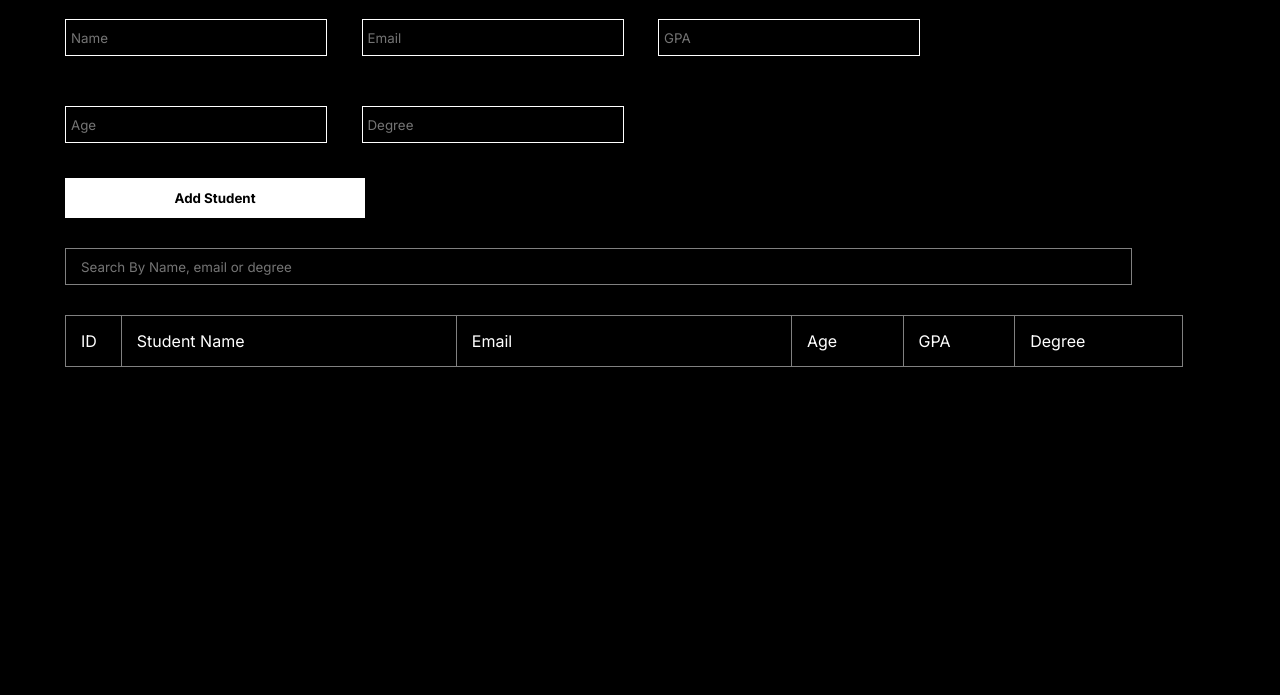
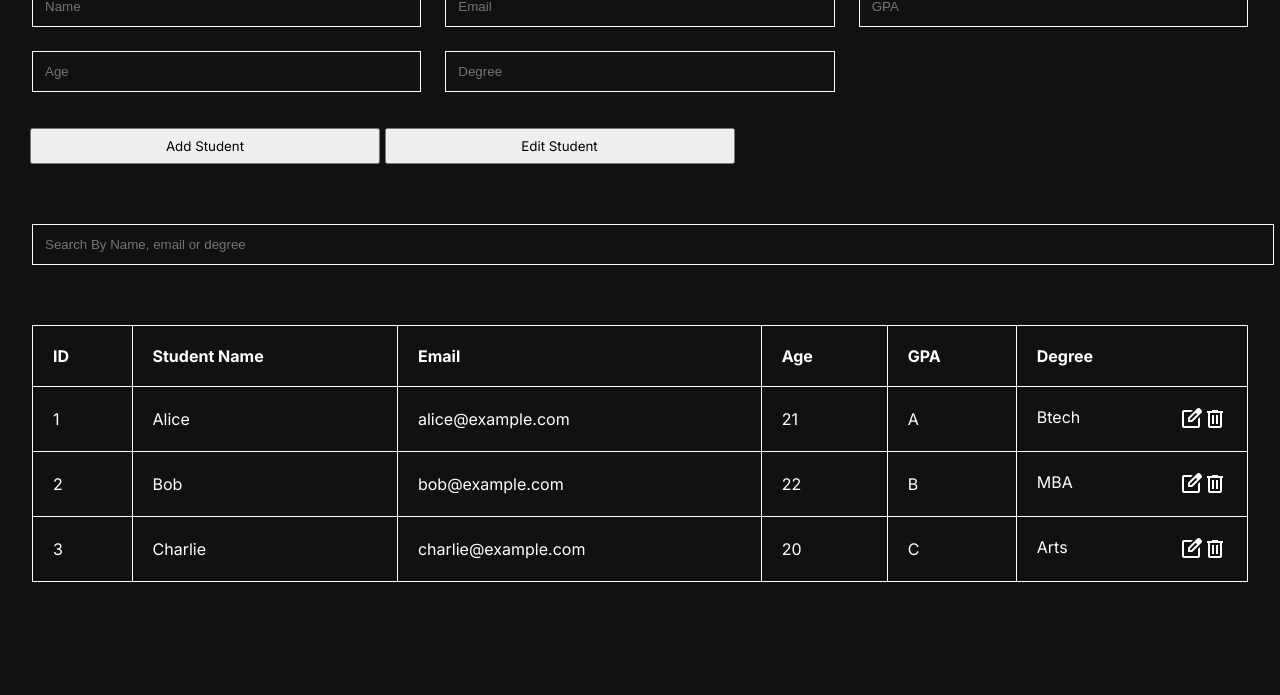
Before and after one commit to PRASHIL3108/f2-contest-2-aug, a plain HTML site: page index.html in a window 1280 px wide. Shown: the part 105-800 px from the top of the page. Drawn offline with nearby package versions, Linux system fonts and the light colour scheme.

Commit message:
Add files via upload

```diff
--- a/index.html
+++ b/index.html
@@ -4,60 +4,61 @@
     <meta charset="UTF-8" />
     <meta name="viewport" content="width=device-width, initial-scale=1.0" />
     <title>Document</title>
-    <link rel="stylesheet" href="style.css" />
+    <link rel="stylesheet" href="styles.css" />
     <link
       rel="stylesheet"
-      href="https://cdnjs.cloudflare.com/ajax/libs/font-awesome/5.15.4/css/all.min.css"
+      href="https://fonts.googleapis.com/css2?family=Material+Symbols+Outlined:opsz,wght,FILL,GRAD@20..48,100..700,0..1,-50..200"
+    />
+    <link
+      rel="stylesheet"
+      href="https://fonts.googleapis.com/css2?family=Material+Symbols+Outlined:opsz,wght,FILL,GRAD@20..48,100..700,0..1,-50..200"
     />
   </head>
   <body>
-    <div class="form">
+    <header>
       <h1>Student Management CRUD</h1>
-      <form class="student-form">
-        <input id="name" type="text" placeholder="Name" required/>
-        <input id="email" type="email" placeholder="Email" required/>
-        <input id="gpa" type="number" placeholder="GPA" min="0" required/>
-        <input id="age" type="number" placeholder="Age" min="1" required/>
-        <input id="degree" type="text" placeholder="Degree" required/>
-      </form>
-      <button id="btn">Add Student</button>
-    </div>
+    </header>
+    <section class="inputs">
+        <form>
+        <section>
+        <div class="inputElements">
+          <input required type="text" placeholder="Name" class="inputBox" id="name"/>
+          <input required type="email" placeholder="Email" class="inputBox" id="email"/>
+          <input required type="text" placeholder="GPA" class="inputBox" id="gpa" />
+          <input required type="number" placeholder="Age" class="inputBox" id="age" />
+          <input required type="text" placeholder="Degree" class="inputBox" id="degree" />
+        </div>
+        </section>
+        <section>
+            <button type="submit" class="addButton add">Add Student</button>
+            <button type="submit" class="addButton edit" onclick="saveEdit()">Edit Student</button>
+        </section>
+        </form>
 
-    <div class="searchbar">
-      <form>
+    </section>
+    <main>
+      <section class="searchSection">
         <input
-          id="search"
+          class="searchBar inputBox"
           type="text"
           placeholder="Search By Name, email or degree"
-          autocomplete="off"
-          autocomplete="new-password"
         />
-      </form>
-    </div>
+      </section>
+      <section class="table">
+        <table>
+          <tr>
+            <th>ID</th>
+            <th>Student Name</th>
+            <th>Email</th>
+            <th>Age</th>
+            <th>GPA</th>
+            <th>Degree</th>
+          </tr>
 
-    <div class="table">
-      <table class="studenttable">
-        <thead>
-          <td>ID</td>
-          <td>Student Name</td>
-          <td>Email</td>
-          <td>Age</td>
-          <td>GPA</td>
-          <td>Degree</td>
-        </thead>
-        <tbody>
-          <tr>
-            <!-- <td>1</td>
-                        <td> Alice</td>
-                        <td>alice@gmail.com</td>
-                        <td>21</td>
-                        <td>9</td>
-                        <td>btech</td> -->
-          </tr>
-        </tbody>
-      </table>
-    </div>
+        </table>
+      </section>
+    </main>
 
-    <script src="script.js"></script>
+    <script src="index.js"></script>
   </body>
 </html>
--- /dev/null
+++ b/index.js
@@ -0,0 +1,177 @@
+const students = [
+  {
+    ID: 1,
+    name: 'Alice',
+    age: 21,
+    grade: 'A',
+    degree: 'Btech',
+    email: 'alice@example.com'
+  },
+  {
+    ID: 2,
+    name: 'Bob',
+    age: 22,
+    grade: 'B',
+    degree: 'MBA',
+    email: 'bob@example.com'
+  },
+  {
+    ID: 3,
+    name: 'Charlie',
+    age: 20,
+    grade: 'C',
+    degree:'Arts',
+    email: 'charlie@example.com'
+  }
+];
+
+
+const tableElement = document.getElementsByTagName("table")[0];
+const addButtonElement = document.querySelector(".add");
+const editButtonElement = document.querySelector(".edit");
+renderStudents();
+addButtonElement.addEventListener("click", updateTable);
+
+
+let currentEditIndex ;
+
+function updateTable(event){
+    event.preventDefault();
+
+  const name = document.getElementById("name").value.trim();
+  const email = document.getElementById("email").value.trim();
+  const grade = document.getElementById("gpa").value.trim();
+  const age = document.getElementById("age").value.trim();
+  const degree = document.getElementById("degree").value.trim();
+
+
+    if (
+      name === "" ||
+      email === "" ||
+      grade === "" ||
+      age === "" ||
+      degree === ""
+    ) {
+      alert("Please fill out all required fields");
+      return;
+    }
+
+    let ID = students.length;
+    const userObj = {
+        ID: ID+1,
+        name:name,
+        age: age,
+        grade: grade,
+        degree: degree,
+        email:email
+    };
+
+    students.push(userObj);
+    renderStudents();
+
+
+   clearInputFields();
+}
+
+function clearInputFields() {
+  document.getElementById("name").value = "";
+  document.getElementById("email").value = "";
+  document.getElementById("gpa").value = "";
+  document.getElementById("age").value = "";
+  document.getElementById("degree").value = "";
+
+}
+
+function edit(ID){
+    const index = students.findIndex((element) => element.ID === ID);
+    document.getElementById("name").value = students[index].name;
+    document.getElementById("email").value = students[index].email;
+    document.getElementById("gpa").value = students[index].grade;
+    document.getElementById("age").value = students[index].age;
+    document.getElementById("degree").value = students[index].degree;
+
+    currentEditIndex = index;
+}
+
+
+function deleteElement(ID){
+    const index = students.findIndex((element) => element.ID === ID);
+    students.splice[index,1];
+}
+
+function renderStudents(){
+    tableElement.innerHTML = `<tr>
+            <th>ID</th>
+            <th>Student Name</th>
+            <th>Email</th>
+            <th>Age</th>
+            <th>GPA</th>
+            <th>Degree</th>
+          </tr>
+`;
+    for(let i = 0;i<students.length;i++){
+    const rowElement = document.createElement("tr");
+    const ID = document.createElement("td");
+    const name = document.createElement("td");
+    const age = document.createElement("td");
+    const grade = document.createElement("td");
+    const degree = document.createElement("td");
+    const email = document.createElement("td");
+
+    ID.innerText = students[i].ID;
+    name.innerText = students[i].name;
+    email.innerText = students[i].email;
+    age.innerText = students[i].age;
+    grade.innerText = students[i].grade;
+    degree.innerHTML = `<div class="course-edit">
+                <span>${students[i].degree}</span>
+                <div class="edit-delete">
+                  <span class="material-symbols-outlined edit editButton" onclick="edit(${students[i].ID})">
+                    edit_square
+                  </span>
+                  <span class="material-symbols-outlined delete deleteButton onclick="delete(${students[i].ID})">
+                    delete
+                  </span>
+                </div>
+              </div>`;
+
+
+
+    rowElement.append(ID,name,email,age,grade,degree);
+    tableElement.appendChild(rowElement);
+
+
+
+}
+}
+
+function saveEdit(){
+    const name = document.getElementById("name").value;
+    const email = document.getElementById("email").value;
+    const grade = document.getElementById("gpa").value;
+    const age = document.getElementById("age").value;
+    const degree = document.getElementById("degree").value;
+
+
+    if (
+        name === "" ||
+        email === "" ||
+      grade === "" ||
+      age === "" ||
+      degree === ""
+    ) {
+      alert("Please fill out all required fields");
+      return;
+    }
+
+    students[currentEditIndex].name = name;
+    students[currentEditIndex].email = email;
+    students[currentEditIndex].grade = grade;
+    students[currentEditIndex].age = age;
+    students[currentEditIndex].degree = degree;
+
+    currentEditIndex = null;
+    renderStudents();
+
+    clearInputFields();
+}
--- /dev/null
+++ b/styles.css
@@ -0,0 +1,83 @@
+@import url('https://fonts.googleapis.com/css2?family=Inter:wght@400;700&family=Work+Sans&display=swap');
+
+*{
+    margin: 0;
+    padding: 0;
+}
+body{
+    background-color: #111111;
+    font-family: 'Inter', sans-serif;
+    font-weight: 400;
+    color: white;
+    margin:30px
+}
+h1{
+    font-family: 'Inter', sans-serif;
+    font-weight: 400;
+    font-size: 34px;
+    margin-bottom: 20px;
+}
+
+.inputElements{
+    width: 95vw;
+    margin: auto;
+    display: grid;
+    grid-template-columns: 2fr 2fr 2fr;
+    justify-content: space-between;
+    gap: 24px;
+    margin-bottom: 12px;
+
+}
+.inputBox{
+    border: 1px solid white;
+    background: transparent;
+    padding: 12px;
+    color: white;
+
+}
+.addButton{
+    margin-top: 24px;
+    width: 350px;
+    cursor: pointer;
+    padding: 8px;
+    margin-bottom: 30px;
+    font-family: 'Inter', sans-serif;
+}
+.searchBar{
+    margin-bottom: 30px;
+    width: 100%;
+}
+.searchSection{
+    width: 95vw;
+    margin: auto;
+    margin-top: 30px;
+}
+
+.table{
+    width: 95vw;
+    margin: auto;
+    margin-top: 30px;
+
+}
+table{
+    width: 100%;
+    border-collapse: collapse;
+}
+th,td{
+    border: 1px solid white;
+    padding: 20px;
+}
+th{
+    text-align: left;
+}
+.course-edit{
+    display: flex;
+    justify-content: space-between;
+
+}
+.edit-delete{
+    display: flex;
+}
+.edit, .delete{
+    cursor: pointer;
+}
```
